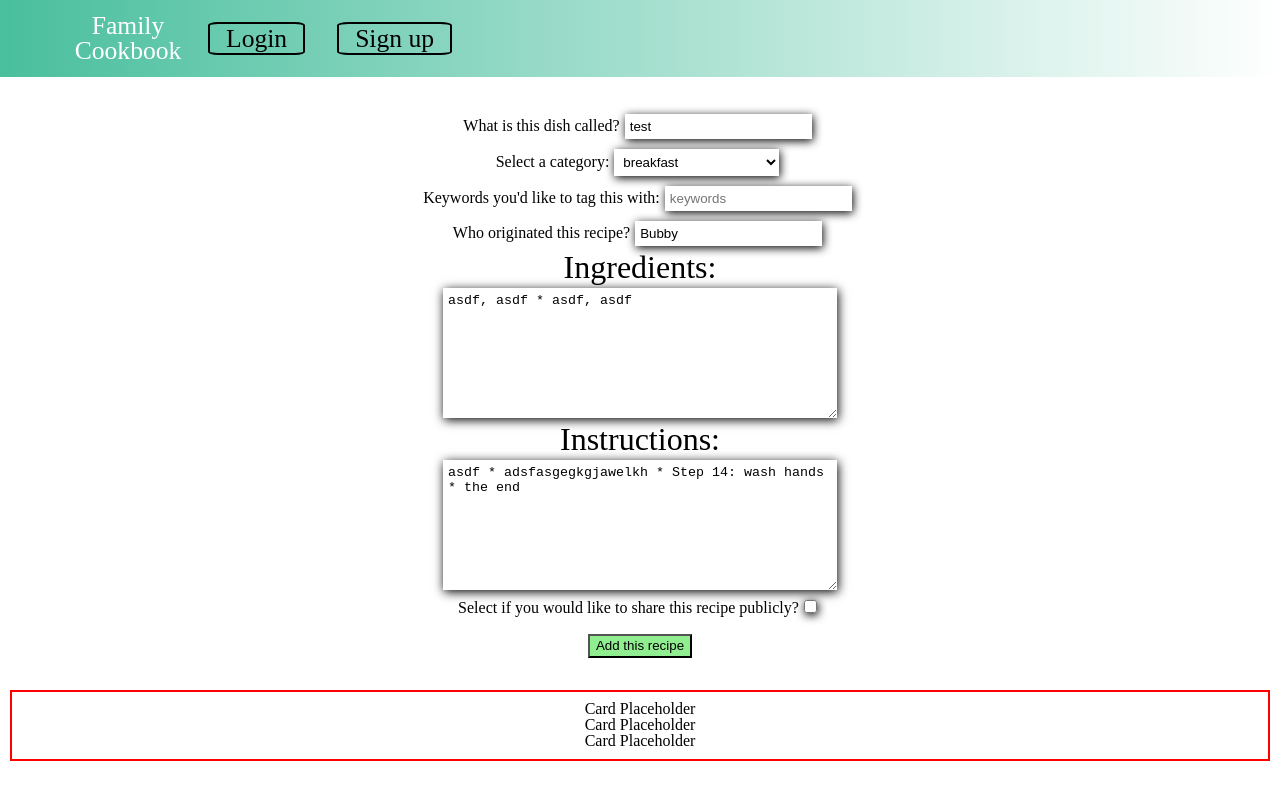
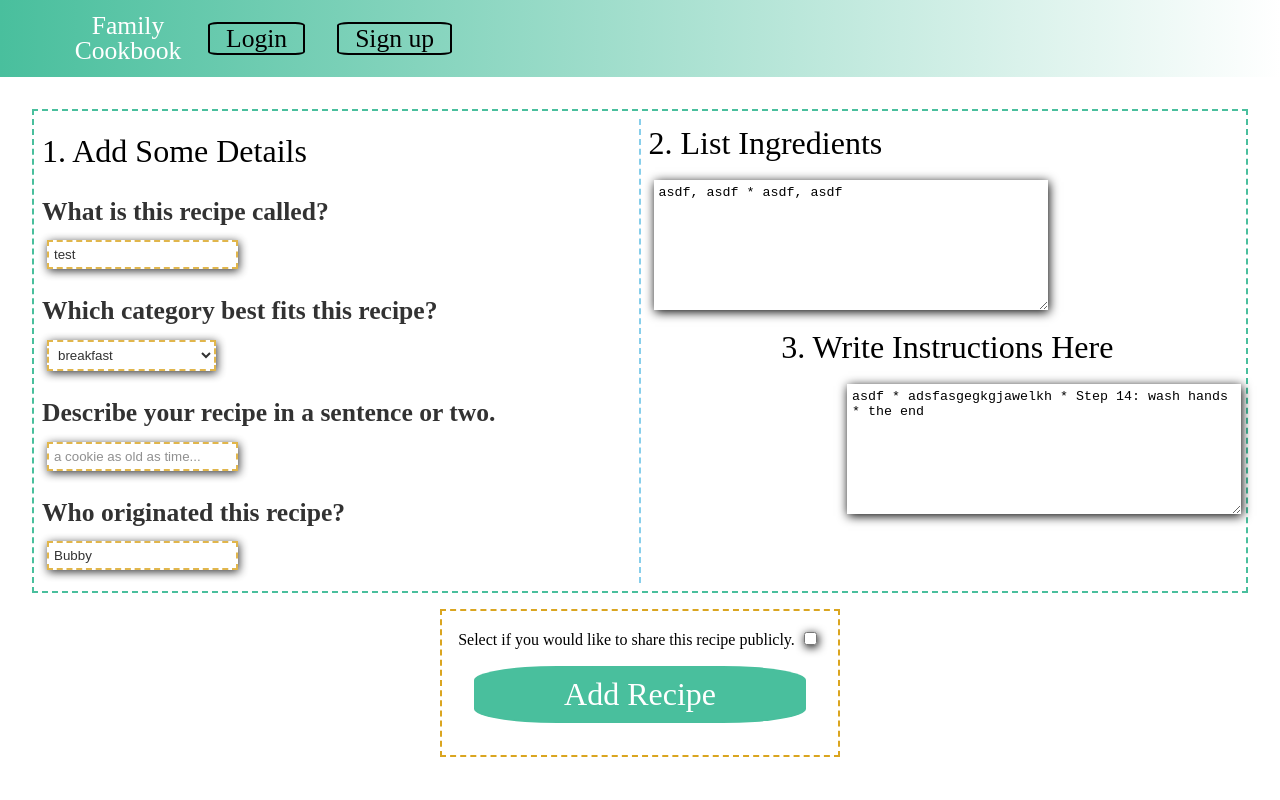
Before and after one commit to Secret-Recipes-Build-Week/frontend, a React (Create React App) app: page /dashboard/add in a window 1280 px wide. Built offline with nearby package versions, Linux system fonts and the light colour scheme; sample sign-in values are in the browser's storage.

Commit message:
Added AddRecipe Styling

```diff
--- a/src/App.js
+++ b/src/App.js
@@ -14,7 +14,6 @@ import AddRecipe from "./components/AddRecipe/AddRecipe";
 import LandingPage from "./components/LandingPage/LandingPage";
 import Dashboard from "./components/Dashboard";
 import EditRecipe from "./components/EditRecipe";
-import RecipeFeed from "./components/RecipeFeed";
 import EachRecipe from "./components/EachRecipe";
 
 const App = () => {
@@ -31,7 +30,6 @@ const App = () => {
         <Route path="/signup" component={SignUpComponent} />
         <Route exact path="/" component={LandingPage} />
       </Switch>
-      <RecipeFeed ></RecipeFeed>
     </div>
   );
 };
--- a/src/components/AddRecipe/AddRecipe.js
+++ b/src/components/AddRecipe/AddRecipe.js
@@ -5,6 +5,20 @@ import { useHistory } from "react-router-dom";
 import StyledAddRecipe from "./StyledAddRecipe";
 import axiosWithAuth from "../../utils/axiosWithAuth";
 import { addRecipe } from "../../store/actions";
+
+const labelStyleObject = {
+  fontSize: "1.6rem",
+  fontFamily: "Shadows Into Light, cursive",
+  display: "inline-block",
+  opacity: "80%",
+  marginTop: "1rem",
+  marginBottom: "0.5rem",
+  fontWeight: "bold",
+};
+
+const checkboxStyleObject = {
+  display: "inline"
+}
 
 const initState = {
   title: "test",
@@ -105,24 +119,32 @@ const AddRecipe = (props) => {
   return (
     <StyledAddRecipe>
       <form onSubmit={handleSubmit}>
-        <label htmlFor="title">
-          What is this dish called?
+        <div className="formTopSection">
+        <div className="formTop" id="first">
+        <h1 className="formTopHeader">1. Add Some Details </h1>
+        <label style={labelStyleObject} htmlFor="title">
+          What is this recipe called?
+          <br />
           <input
             type="text"
             id="title"
             placeholder="title"
             onChange={changeHandler}
             value={form.title}
+            className="formField"
           />
         </label>
 
-        <label htmlFor="categories">
+
+        <label style={labelStyleObject} htmlFor="categories">
           {" "}
-          Select a category:
+          Which category best fits this recipe?
+          <br />
           <select
             id="categories"
             onChange={changeHandler}
             value={form.categories}
+            className="formField"
           >
             {categoryArr.map((cat) => {
               return (
@@ -134,33 +156,39 @@ const AddRecipe = (props) => {
           </select>
         </label>
 
-        <label htmlFor="keywords">
+        <label style={labelStyleObject} htmlFor="keywords">
           {" "}
-          Keywords you'd like to tag this with:
+          Describe your recipe in a sentence or two.
+          <br />
           <input
             type="text"
             id="keywords"
-            placeholder="keywords"
+            placeholder="a cookie as old as time..."
             onChange={changeHandler}
             value={form.keywords}
+            className="formField"
           />
         </label>
 
-        <label htmlFor="source">
+        <label style={labelStyleObject} htmlFor="source">
           {" "}
           Who originated this recipe?
+          <br />
           <input
             type="text"
             id="source"
             placeholder="source"
             onChange={changeHandler}
             value={form.source}
+            className="formField"
           />
         </label>
-
+        </div>
+        <div className="textFields">
+        <div className="formTop">
         <label htmlFor="ingredients" className="textArealabel">
           {" "}
-          Ingredients:
+          <h1 className="formTopHeaderTwo">2. List Ingredients </h1>
           <textarea
             id="ingredients"
             placeholder="Separate ingredients use a *"
@@ -168,36 +196,44 @@ const AddRecipe = (props) => {
             value={form.ingredients}
           />
         </label>
+        </div>
 
+        <div className="formTop">
         <label htmlFor="instructions" className="textArealabel">
           {" "}
-          Instructions:
+          <h1 className="formTopHeader">3. Write Instructions Here</h1>
           <textarea
             id="instructions"
             placeholder="Separate steps use a *"
             onChange={changeHandler}
             value={form.instructions}
+            className="textAreaStyle"
           />
         </label>
-
+        </div>
+        </div>
+        </div>
         {/* //!Only offer if we display on landing page some public things */}
+        <div className="formBottom">
         <label htmlFor="private">
           {" "}
-          Select if you would like to share this recipe publicly?
+          <span className="formPrivate">Select if you would like to share this recipe publicly. </span>
           <input
             type="checkbox"
             id="private"
             placeholder="private"
             onChange={changeHandler}
             checked={form.private}
+            style={checkboxStyleObject}
           />
         </label>
 
         {form.title ? (
-          <button disabled={false}>Add this recipe</button>
+          <button disabled={false}>Add Recipe</button>
         ) : (
-          <button disabled={true}>Add this recipe</button>
+          <button disabled={true}>Finish Editing</button>
         )}
+        </div>
       </form>
     </StyledAddRecipe>
   );
--- a/src/components/AddRecipe/StyledAddRecipe.js
+++ b/src/components/AddRecipe/StyledAddRecipe.js
@@ -13,6 +13,59 @@ const StyledAddRecipe = styled.div`
     padding: 2vh;
     margin: 2vh;
   }
+
+  .formTopSection {
+    border: 2px dashed #49BF9D;
+    display: flex;
+    width: 100%;
+  }
+
+
+  .formTop {
+    display: flex;
+    flex-direction: column;
+    width: 100%;
+  }
+  .formTopHeader {
+    font-size: 2rem;
+    font-family: 'Permanent Marker', cursive;
+    margin: 1rem 0rem;
+  }
+
+  .formTopHeaderTwo {
+    font-size: 2rem;
+    font-family: 'Permanent Marker', cursive;
+    margin: 1rem auto 1rem 0;
+  }
+
+  .formField {
+    border: 2px dashed goldenrod;
+    margin-right: auto;
+    margin-top: 1rem;
+  }
+
+  .textFields {
+    width: 100%;
+  }
+
+  .textAreaStyle {
+    margin-left: auto;
+
+  }
+
+  .formBottom {
+    display: flex;
+    flex-direction: column;
+    margin-top: 1rem;
+    border: 2px dashed goldenrod;
+    padding: 1rem;
+  }
+
+  #first {
+    border-right: 2px dashed skyblue;
+    margin: 0.5rem;
+  }
+
   textarea{
     height: 15vh;
     width: 30vw;
@@ -29,12 +82,30 @@ const StyledAddRecipe = styled.div`
     }
   }
   button{
-    margin-top: 2vh;
-    height: 3vh;
+    padding: 0.5rem;
+    margin: 1rem;
+    font-family: 'Permanent Marker';
+    border-radius: 25%;
+    font-size: 2rem;
+    border: 2px dashed #49BF9D;
+    background-color: #49BF9D;
+    color: white;
+    margin-left: 1rem;
     :disabled{
       background-color: tomato;
+      border: 2px solid white;
+      color: white;
+      :hover{
+      background-color: white;
+      color: tomato;
+      border: 2px solid tomato;
     }
-    background-color: lightgreen;
+    }
+    :hover{
+      background-color: white;
+      color: #49BF9D;
+      border: 2px solid #49BF9D;
+    }
   }
   .textArealabel{
     display: flex;
@@ -43,5 +114,8 @@ const StyledAddRecipe = styled.div`
     font-size: 2rem;
   }
 
+  .formPrivate{
+    font-family: "Shadows Into Light", cursive;
+  }
 `;
 export default StyledAddRecipe;
```
